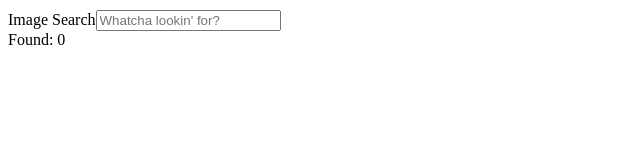
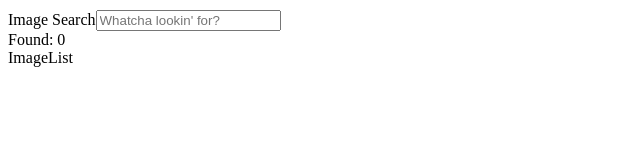
Before and after one commit to thenatural86/pics-project, a React (Create React App) app: page / in a window 1280 px wide. Shown: the top 160 px of the page, without its empty margins (0-640 px from the left). Built offline with nearby package versions, Linux system fonts and the light colour scheme; the HTML template or start-up script is replaced by a standard one.

Commit message:
Image list recieves props

```diff
--- a/src/components/App.js
+++ b/src/components/App.js
@@ -1,6 +1,7 @@
 import React from "react"
 import unsplash from "../api/unsplash"
 import SearchBar from "./SearchBar"
+import ImageList from "./ImageList"
 
 class App extends React.Component {
   state = { images: [] }
@@ -18,6 +19,7 @@
       <div className="ui container" style={{ marginTop: "10px" }}>
         <SearchBar onSubmit={this.onSearchSubmit} />
         Found: {this.state.images.length}
+        <ImageList images={this.state.images} />
       </div>
     )
   }
--- /dev/null
+++ b/src/components/ImageList.js
@@ -0,0 +1,8 @@
+import React from "react"
+
+const ImageList = props => {
+  console.log(props.images)
+  return <div>ImageList</div>
+}
+
+export default ImageList
```
